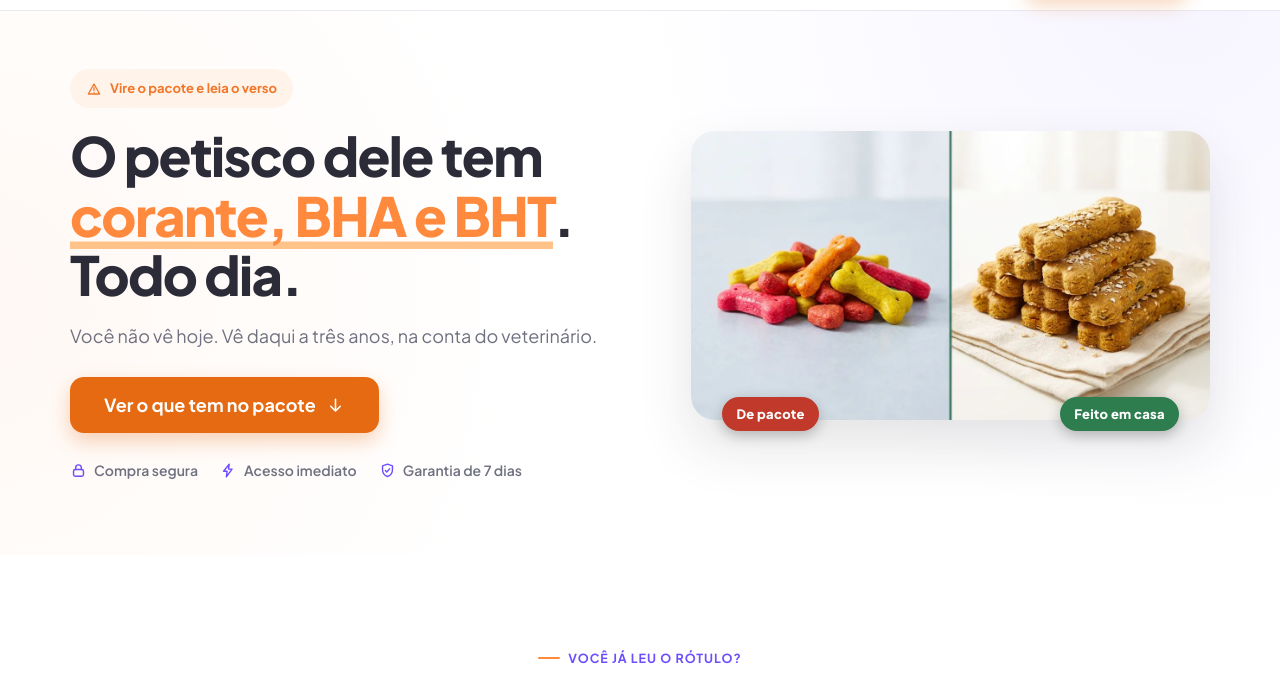
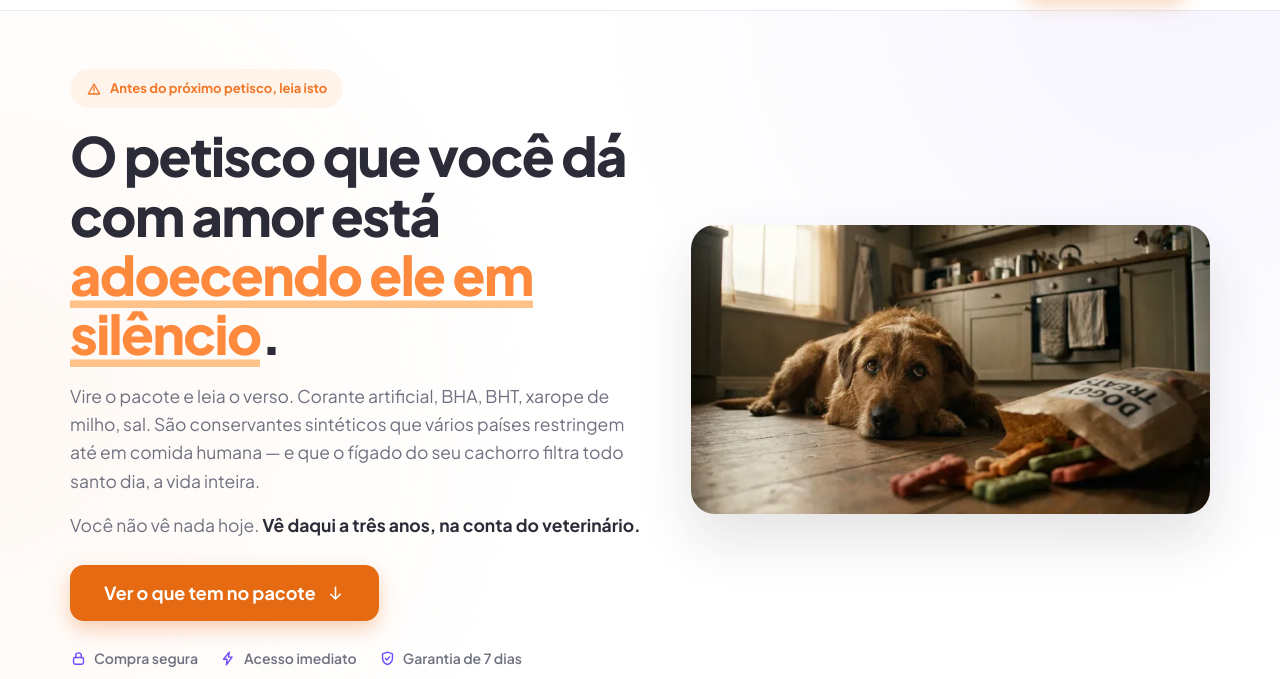
Before and after one commit to Guilhermeollv/chef-dog, a plain HTML site: page index.html in a window 1280 px wide. Shown: the part 100-779 px from the top of the page. Drawn offline with Linux system fonts and the light colour scheme.

Commit message:
Nova foto do hero + copy de abertura mais completa

```diff
--- a/index.html
+++ b/index.html
@@ -46,7 +46,7 @@ src="https://www.facebook.com/tr?id=2159960787881180&ev=PageView&noscript=1"/></
 
 <link rel="preconnect" href="https://fonts.googleapis.com">
 <link rel="preconnect" href="https://fonts.gstatic.com" crossorigin>
-<link rel="preload" as="image" href="hero-dog.webp" imagesrcset="hero-dog-640.webp 640w, hero-dog.webp 1100w" imagesizes="(max-width:900px) 90vw, 48vw" fetchpriority="high">
+<link rel="preload" as="image" href="hero-sad.webp" imagesrcset="hero-sad-640.webp 640w, hero-sad.webp 1200w" imagesizes="(max-width:900px) 92vw, 48vw" fetchpriority="high">
 <link rel="preload" as="style" href="https://fonts.googleapis.com/css2?family=Plus+Jakarta+Sans:wght@400;500;600;700;800&display=swap">
 <link rel="stylesheet" href="https://fonts.googleapis.com/css2?family=Plus+Jakarta+Sans:wght@400;500;600;700;800&display=swap" media="print" onload="this.media='all'">
 <noscript><link rel="stylesheet" href="https://fonts.googleapis.com/css2?family=Plus+Jakarta+Sans:wght@400;500;600;700;800&display=swap"></noscript>
@@ -113,7 +113,9 @@ svg.ic{width:1em;height:1em;fill:none;stroke:currentColor;stroke-width:2;stroke-
 .stars-inline{display:inline-flex;align-items:center;gap:10px;margin:18px 0 2px;font-weight:700;color:var(--text);font-size:15px}
 .stars-inline .s{color:var(--orange);display:inline-flex;gap:1px;font-size:17px}
 .hero h1{font-size:clamp(30px,4.6vw,54px);font-weight:800;margin:16px 0 18px;letter-spacing:-.03em;line-height:1.1}
-.hero .sub{font-size:18px;color:var(--text-2);max-width:46ch;margin-bottom:26px}
+.hero .sub{font-size:17.5px;color:var(--text-2);max-width:52ch;margin-bottom:16px;line-height:1.62}
+.hero .sub-2{margin-bottom:26px}
+.hero .sub-2 b{color:var(--text);font-weight:700}
 .alert-label{display:inline-flex;align-items:center;gap:8px;background:var(--orange-bg);color:var(--orange-hover);font-weight:700;font-size:13px;padding:9px 16px;border-radius:40px;margin-bottom:18px}
 .alert-label .ic{width:16px;height:16px}
 .hl-danger{color:var(--orange);font-weight:800;box-shadow:inset 0 -.14em 0 var(--orange-soft)}
@@ -380,18 +382,17 @@ body{padding-bottom:76px}
 <header class="hero">
   <div class="wrap hero-grid">
     <div class="reveal in">
-      <span class="alert-label"><svg class="ic"><use href="#i-alert"/></svg> Vire o pacote e leia o verso</span>
-      <h1>O petisco dele tem <span class="hl-danger">corante, BHA e BHT</span>. Todo dia.</h1>
-      <p class="sub">Você não vê hoje. Vê daqui a três anos, na conta do veterinário.</p>
+      <span class="alert-label"><svg class="ic"><use href="#i-alert"/></svg> Antes do próximo petisco, leia isto</span>
+      <h1>O petisco que você dá com amor está <span class="hl-danger">adoecendo ele em silêncio</span>.</h1>
+      <p class="sub">Vire o pacote e leia o verso. Corante artificial, BHA, BHT, xarope de milho, sal. São conservantes sintéticos que vários países restringem até em comida humana — e que o fígado do seu cachorro filtra todo santo dia, a vida inteira.</p>
+      <p class="sub sub-2">Você não vê nada hoje. <b>Vê daqui a três anos, na conta do veterinário.</b></p>
       <div class="hero-cta">
         <a href="#risco" class="btn btn-primary btn-lg">Ver o que tem no pacote <svg class="ic"><use href="#i-arrow-down"/></svg></a>
       </div>
       <div class="trust"><span><svg class="ic"><use href="#i-lock"/></svg> Compra segura</span><span><svg class="ic"><use href="#i-bolt"/></svg> Acesso imediato</span><span><svg class="ic"><use href="#i-shield"/></svg> Garantia de 7 dias</span></div>
     </div>
     <div class="hero-visual reveal in">
-      <img class="hero-dog" src="compare-treats.webp" width="1200" height="670" fetchpriority="high" decoding="async" alt="Comparação entre petisco industrializado e petisco natural feito em casa">
-      <div class="cmp-tag cmp-bad">De pacote</div>
-      <div class="cmp-tag cmp-good">Feito em casa</div>
+      <img class="hero-dog" src="hero-sad.webp" srcset="hero-sad-640.webp 640w, hero-sad.webp 1200w" sizes="(max-width:900px) 92vw, 48vw" width="1200" height="670" fetchpriority="high" decoding="async" alt="Cachorro deitado com aspecto abatido ao lado de um pacote de petiscos industrializados derramado no chão">
     </div>
   </div>
   <div class="hero-wave"><svg viewBox="0 0 1440 70" preserveAspectRatio="none" style="width:100%;height:56px"><path d="M0 40 C 360 80 1080 0 1440 40 L1440 70 L0 70 Z" fill="#3f2e21"/></svg></div>
```
Also changed, not shown: hero-sad-640.webp (added), hero-sad.webp (added).
